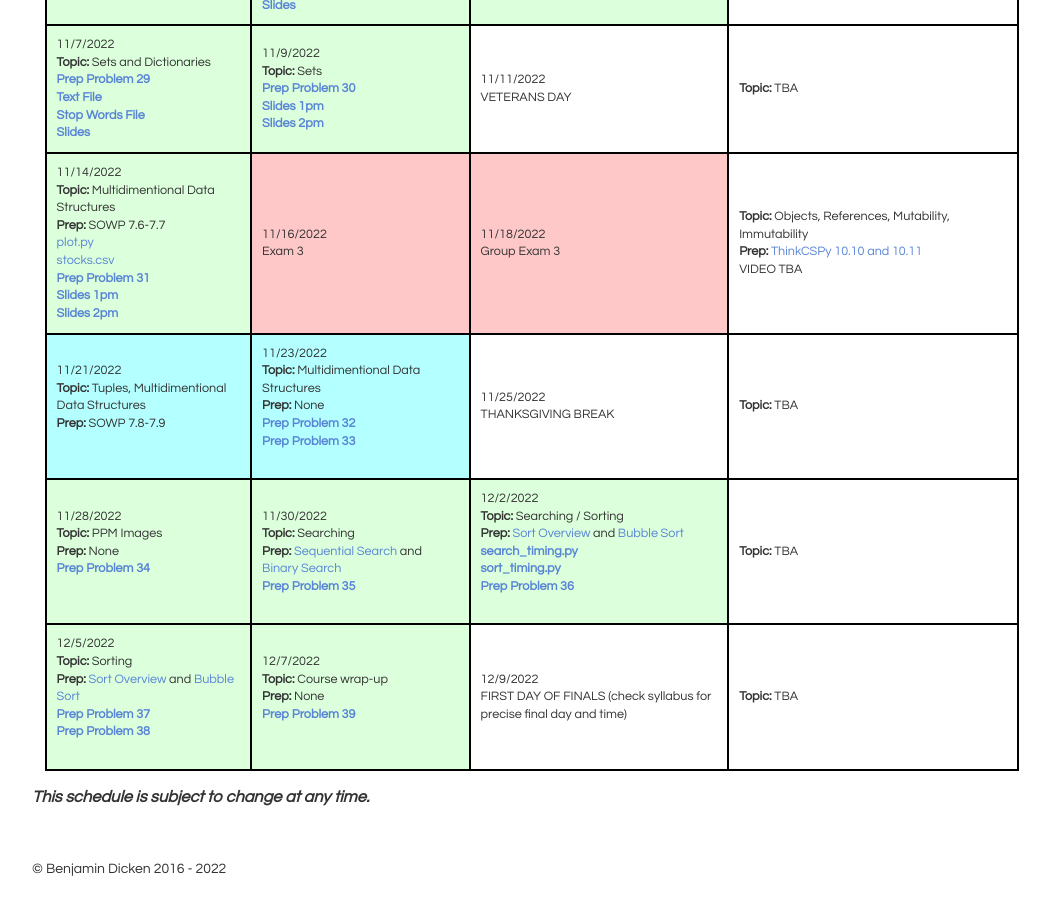
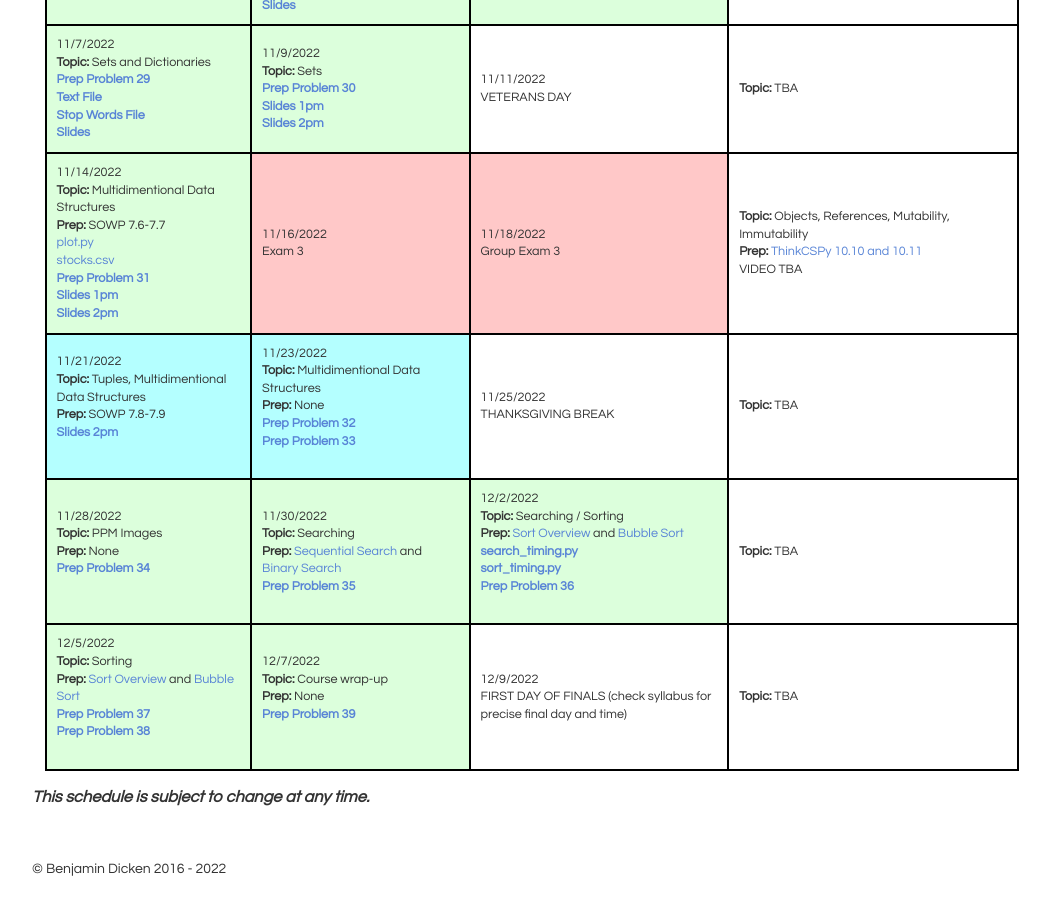
Before and after one commit to bddicken/cs110fall2022website, a Jekyll site: the page built from schedule/index.md, in a window 1280 px wide and 900 px high, scrolled down 1829 px. Shown: the whole window, without its empty margins (108-1158 px from the left). Built offline with Jekyll 4.4.1, drawn with Linux system fonts in a browser that asks for light colours.

Commit message:
added link to slides

```diff
--- a/schedule/index.md
+++ b/schedule/index.md
@@ -443,6 +443,7 @@ The <b>Prep</b> for each day indicates the work you need to have completed <b>BE
     11/21/2022 <br/>
     <b>Topic:</b> Tuples, Multidimentional Data Structures <br/>
     <b>Prep:</b> SOWP 7.8-7.9 <br/>
+    <a href="./slides/32-2d-list-AP.pdf"><b>Slides 2pm</b></a> <br/>
    <br />
   </td>
   <td class="topic-graphics">
```
